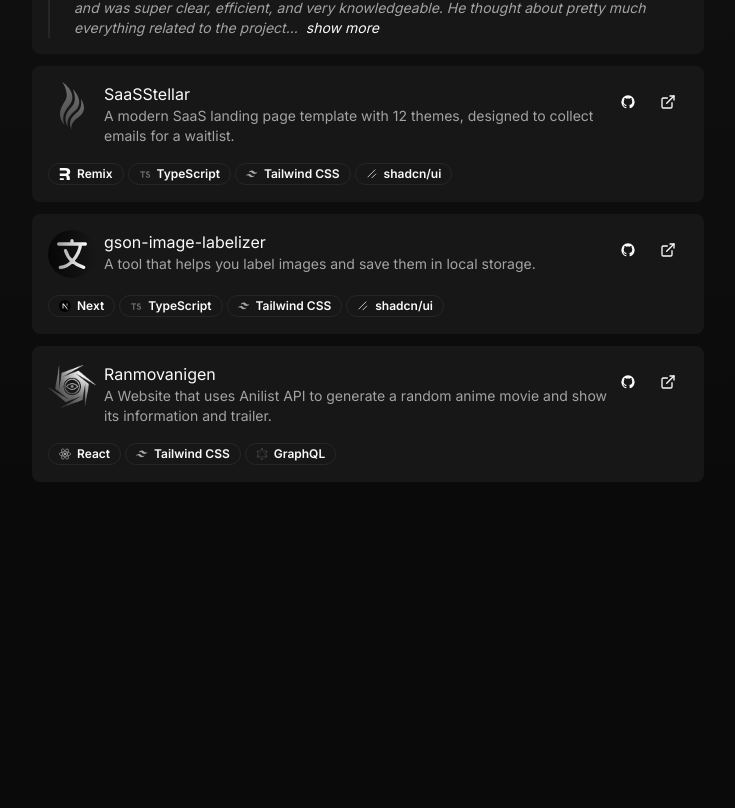
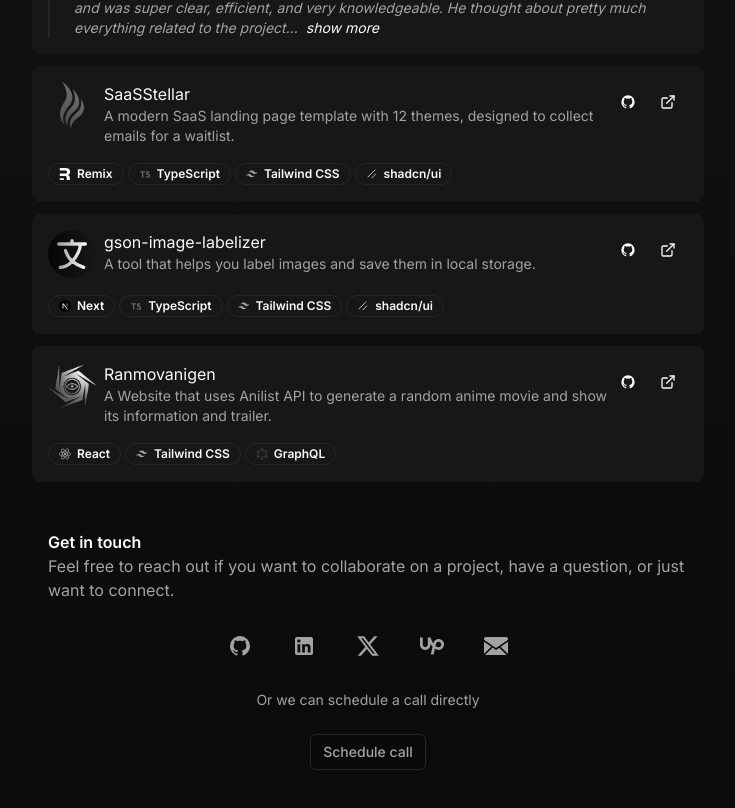
Before and after one commit to stormynight9/portfolio, a Next.js app: page /projects in a window 1280 px wide. Shown: the part 478-1286 px from the top of the page, without its empty margins (272-1007 px from the left). Before the commit the page ends 976 px from the top, so only its background shows below. Built offline with nearby package versions, Linux system fonts and the light colour scheme.

Commit message:
chore: Add Contact component to layout

```diff
--- a/src/app/layout.tsx
+++ b/src/app/layout.tsx
@@ -6,6 +6,7 @@
 import type { Metadata } from 'next'
 import { Inter as FontSans } from 'next/font/google'
 import './globals.css'
+import Contact from '@/components/contact'
 import { GoogleAnalytics } from '@next/third-parties/google'
 
 const fontSans = FontSans({
@@ -66,6 +67,7 @@
                     >
                         <main className='mx-auto max-w-2xl py-4 md:pt-10'>
                             {children}
+                            <Contact />
                         </main>
                     </ThemeProvider>
                 </body>
--- a/src/app/page.tsx
+++ b/src/app/page.tsx
@@ -1,4 +1,3 @@
-import Contact from '@/components/contact'
 import Header from '@/components/header'
 import { Icons } from '@/components/icons'
 import OpenSource from '@/components/open-source'
@@ -47,7 +46,6 @@
             </div>
 
             <OpenSource />
-            <Contact />
         </div>
     )
 }
--- a/src/components/contact.tsx
+++ b/src/components/contact.tsx
@@ -12,7 +12,7 @@
 
 const Contact = () => {
     return (
-        <footer className='px-4 pb-20'>
+        <footer className='mt-12 px-4 pb-20'>
             <h2 className='font-semibold'>Get in touch</h2>
             <p className='leading-6 text-muted-foreground'>
                 Feel free to reach out if you want to collaborate on a project,
```
